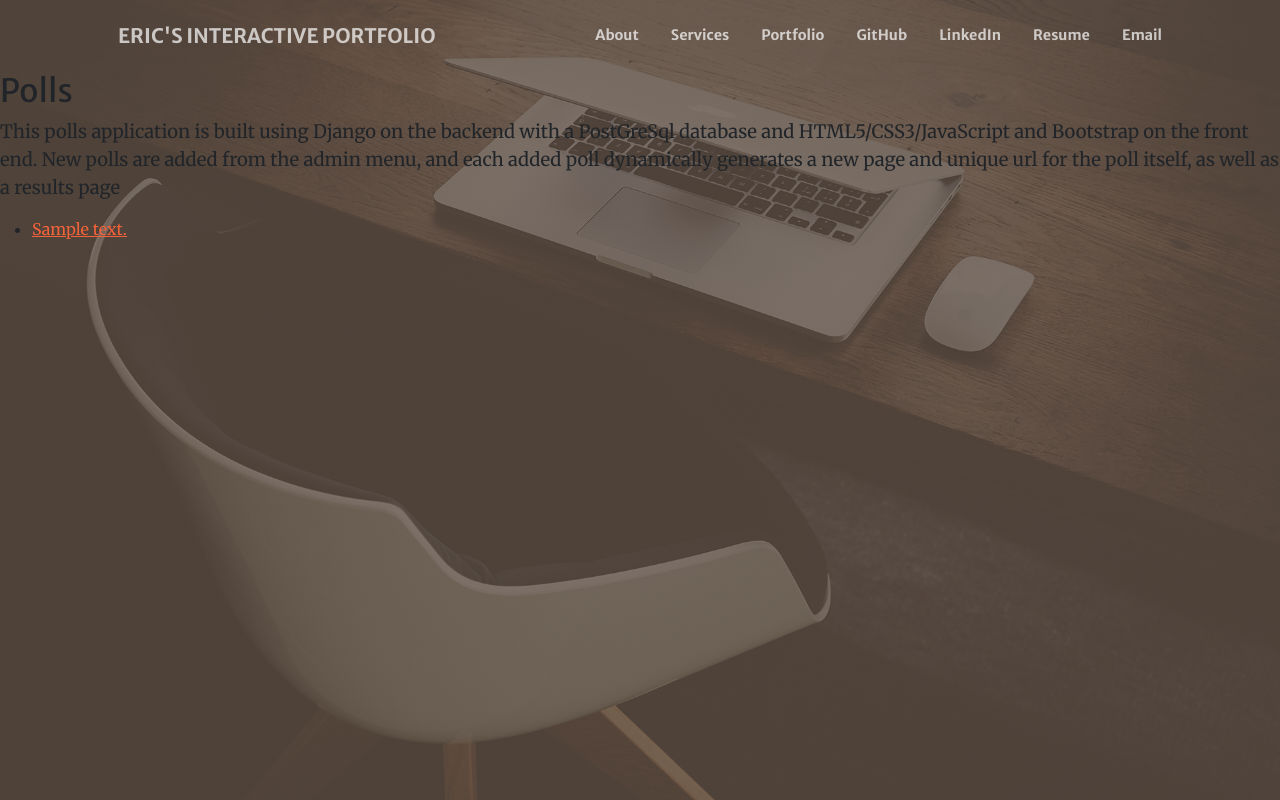
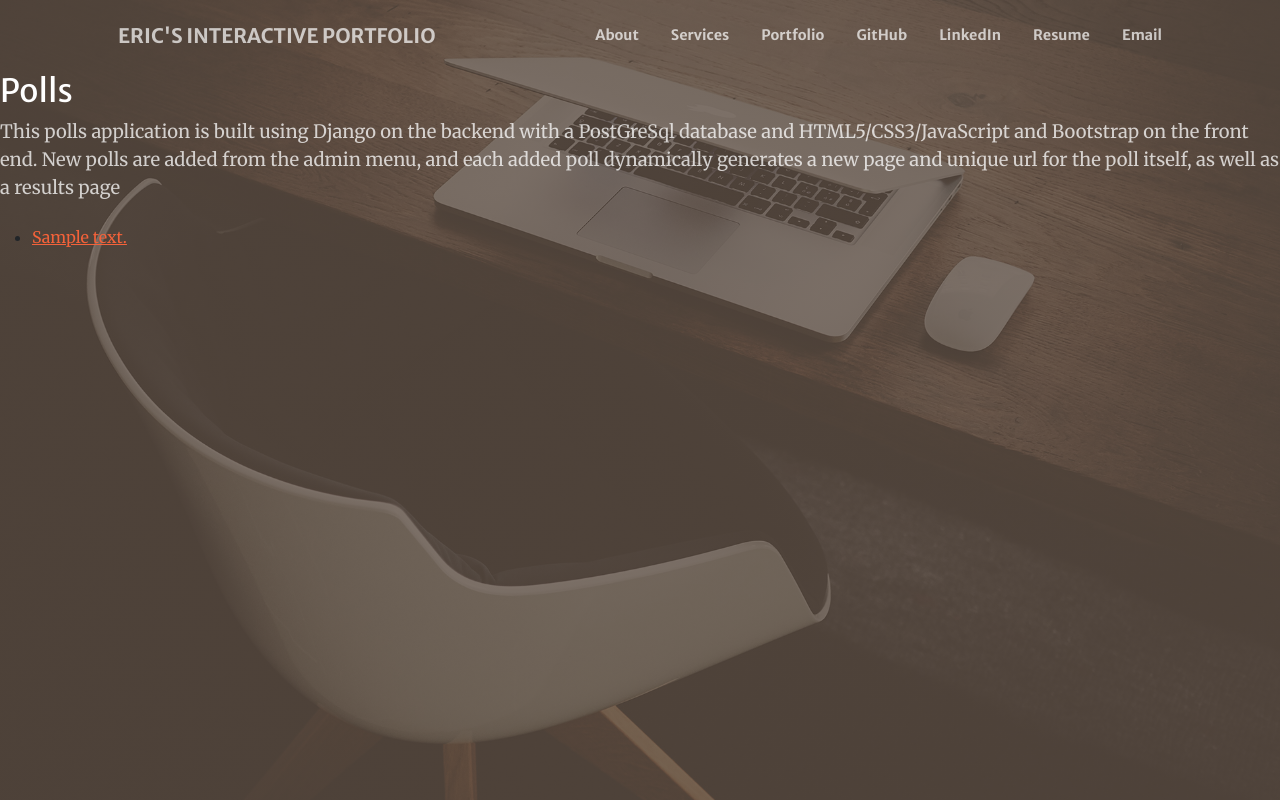
Before and after one commit to ETAnderson/mysite, a Django app: page /polls/ in a window 1280 px wide. Run offline with Django 3.2, Linux system fonts and the light colour scheme; tables that the repository leaves empty hold one stand-in row (values such as "Sample post"); some libraries are stand-ins or nearby versions.

Commit message:
applied css tags to a few elements that escaped me previously

```diff
--- a/mysite/polls/templates/polls/index.html
+++ b/mysite/polls/templates/polls/index.html
@@ -5,8 +5,8 @@
 
 <header class="masthead">
 
-    <h2>Polls</h2>
-    <p >This polls application is built using Django on the backend with a PostGreSql database and HTML5/CSS3/JavaScript and Bootstrap on the front end. New polls are added from the admin menu, and each added poll dynamically generates a new page and unique url for the poll itself, as well as a results page</p>
+    <h2 class="text-white mt-0">Polls</h2>
+    <p class="text-white-75 mb-4">This polls application is built using Django on the backend with a PostGreSql database and HTML5/CSS3/JavaScript and Bootstrap on the front end. New polls are added from the admin menu, and each added poll dynamically generates a new page and unique url for the poll itself, as well as a results page</p>
 
 
 
@@ -19,7 +19,7 @@
         </ul>
     </div>
 {% else %}
-    <p>No polls are available.</p>
+    <p class="text-white-75 mb-4">No polls are available.</p>
 {% endif %}
 </header>
 {% endblock content %}
--- a/mysite/templates/base.html
+++ b/mysite/templates/base.html
@@ -3,8 +3,8 @@
 {% block content %}
 <header class="masthead">
 
-    <h2>Blogs</h2>
-    <p >This blog is built using Django on the backend with a PostGreSQL database and HTML5/CSS3/Javascript and bootstrap on the frontend. The blogs are added and controlled in the admin dashboard and each new blog post dynamically generates a unique page and url based on a slug, which is in turn generated automatically from the title of the post.</p>
+    <h1 class='text-white font-weight-bold'>Blogs</h1>
+    <p class="text-white-75 mb-4">This blog is built using Django on the backend with a PostGreSQL database and HTML5/CSS3/Javascript and bootstrap on the frontend. The blogs are added and controlled in the admin dashboard and each new blog post dynamically generates a unique page and url based on a slug, which is in turn generated automatically from the title of the post.</p>
 
   <div class="blog_entries">
   <!-- Blog Entries Column -->
```
Also changed, not shown: mysite/templates/blog_post_detail.html (+4 -4 lines).
